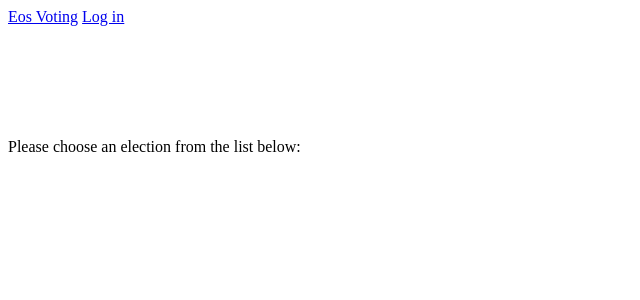
After one commit to RunasSudo/Eos, a Flask app: template eosweb/core/templates/index.html in a window 1280 px wide. The commit adds this page. Shown: the top 300 px of the page, without its empty margins (0-640 px from the left). Run offline with Flask 2, Linux system fonts and the light colour scheme; the template is opened without the code that fills it, so the values that code supplies are empty; parts of the project's set-up code (start-up, migrations or seed data) failed here and were passed over; some libraries are stand-ins or nearby versions.

Commit message:
Get started on a basic web UI

```diff
--- a/eos/core/objects/__init__.py
+++ b/eos/core/objects/__init__.py
@@ -308,5 +308,13 @@ class TopLevelObject(DocumentObject):
 		#res = db[self._name].replace_one({'_id': self.serialise()['_id']}, self.serialise(), upsert=True)
 		res = db[self._db_name].replace_one({'_id': self._fields['_id'].serialise(self._id)}, EosObject.serialise_and_wrap(self), upsert=True)
 
+	@classmethod
+	def get_all(cls):
+		return [EosObject.deserialise_and_unwrap(x) for x in db[cls._db_name].find()]
+
+	@classmethod
+	def get_by_id(cls, _id):
+		return EosObject.deserialise_and_unwrap(db[cls._db_name].find_one(_id))
+
 class EmbeddedObject(DocumentObject):
 	pass
--- a/eosweb/__init__.py
+++ b/eosweb/__init__.py
@@ -14,5 +14,5 @@
 #   You should have received a copy of the GNU Affero General Public License
 #   along with this program.  If not, see <http://www.gnu.org/licenses/>.
 
-# Allow FLASK_APP=eosweb instead of eosweb.eosweb
-from .eosweb import app
+# Allow FLASK_APP=eosweb instead of eosweb.core.main
+from .core.main import app
--- /dev/null
+++ b/eosweb/core/main.py
@@ -0,0 +1,92 @@
+#   Eos - Verifiable elections
+#   Copyright © 2017  RunasSudo (Yingtong Li)
+#
+#   This program is free software: you can redistribute it and/or modify
+#   it under the terms of the GNU Affero General Public License as published by
+#   the Free Software Foundation, either version 3 of the License, or
+#   (at your option) any later version.
+#
+#   This program is distributed in the hope that it will be useful,
+#   but WITHOUT ANY WARRANTY; without even the implied warranty of
+#   MERCHANTABILITY or FITNESS FOR A PARTICULAR PURPOSE.  See the
+#   GNU Affero General Public License for more details.
+#
+#   You should have received a copy of the GNU Affero General Public License
+#   along with this program.  If not, see <http://www.gnu.org/licenses/>.
+
+import click
+import flask
+
+from eos.base.election import *
+from eos.psr.crypto import *
+from eos.psr.election import *
+from eos.psr.mixnet import *
+from eos.psr.workflow import *
+
+import eos.core.hashing
+
+app = flask.Flask(__name__)
+
+@app.cli.command('test')
+@click.option('--prefix', default=None)
+@click.option('--lang', default=None)
+def run_tests(prefix, lang):
+	import eos.tests
+	eos.tests.run_tests(prefix, lang)
+
+# TODO: Will remove this once we have a web UI
+@app.cli.command('drop_db_and_setup')
+def setup_test_election():
+	# DANGER!
+	client.drop_database('test')
+
+	# Set up election
+	election = PSRElection()
+	election.workflow = PSRWorkflow()
+
+	# Set election details
+	election.name = 'Test Election'
+
+	for i in range(3):
+		voter = Voter()
+		election.voters.append(voter)
+
+	election.mixing_trustees.append(MixingTrustee())
+
+	election.sk = EGPrivateKey.generate()
+	election.public_key = election.sk.public_key
+
+	question = ApprovalQuestion(prompt='President', choices=['John Smith', 'Joe Bloggs', 'John Q. Public'])
+	election.questions.append(question)
+
+	question = ApprovalQuestion(prompt='Chairman', choices=['John Doe', 'Andrew Citizen'])
+	election.questions.append(question)
+
+	election.save()
+
+	# Freeze election
+	election.workflow.get_task('eos.base.workflow.TaskConfigureElection').enter()
+
+	# Open voting
+	election.workflow.get_task('eos.base.workflow.TaskOpenVoting').enter()
+
+	election.save()
+
+@app.context_processor
+def inject_globals():
+	return {'eos': eos, 'SHA256': eos.core.hashing.SHA256}
+
+@app.route('/')
+def index():
+	return flask.render_template('index.html')
+
+def using_election(func):
+	def wrapped(election_id):
+		election = Election.get_by_id(election_id)
+		return func(election)
+	return wrapped
+
+@app.route('/election/<election_id>/view')
+@using_election
+def election_view(election):
+	return flask.render_template('election/view.html', election=election)
--- a/eosweb/templates/index.html
+++ b/eosweb/core/static/css/main.css
@@ -1,6 +1,4 @@
-{% extends 'base.html' %}
-
-{#
+/*
 	Eos - Verifiable elections
 	Copyright © 2017  RunasSudo (Yingtong Li)
 
@@ -16,10 +14,9 @@
 
 	You should have received a copy of the GNU Affero General Public License
 	along with this program.  If not, see <http://www.gnu.org/licenses/>.
-#}
+*/
 
-{% block title %}Home{% endblock %}
-
-{% block content %}
-	Hello World!
-{% endblock %}
+.hash {
+	font-family: monospace;
+	word-wrap: break-word;
+}
--- /dev/null
+++ b/eosweb/core/templates/index.html
@@ -0,0 +1,30 @@
+{% extends 'base.html' %}
+
+{#
+	Eos - Verifiable elections
+	Copyright © 2017  RunasSudo (Yingtong Li)
+
+	This program is free software: you can redistribute it and/or modify
+	it under the terms of the GNU Affero General Public License as published by
+	the Free Software Foundation, either version 3 of the License, or
+	(at your option) any later version.
+
+	This program is distributed in the hope that it will be useful,
+	but WITHOUT ANY WARRANTY; without even the implied warranty of
+	MERCHANTABILITY or FITNESS FOR A PARTICULAR PURPOSE.  See the
+	GNU Affero General Public License for more details.
+
+	You should have received a copy of the GNU Affero General Public License
+	along with this program.  If not, see <http://www.gnu.org/licenses/>.
+#}
+
+{% block title %}Home{% endblock %}
+
+{% block content %}
+	<p>Please choose an election from the list below:</p>
+	<ul>
+		{% for election in eos.base.election.Election.get_all() %}
+			<li><a href="{{ url_for('election_view', election_id=election._id) }}">{{ election.name }}</a></li>
+		{% endfor %}
+	</ul>
+{% endblock %}
```
Also changed, not shown: eosweb/core/__init__.py (renamed from eosweb/eosweb.py, +0 -16 lines), eosweb/core/templates/election/base.html (added, +56 -0 lines), eosweb/core/templates/election/view.html (added, +51 -0 lines), eosweb/core/bower.json (renamed from eosweb/bower.json), eosweb/core/templates/base.html (renamed from eosweb/templates/base.html), eosweb/core/templates/semantic_base.html (renamed from eosweb/templates/semantic_base.html).
